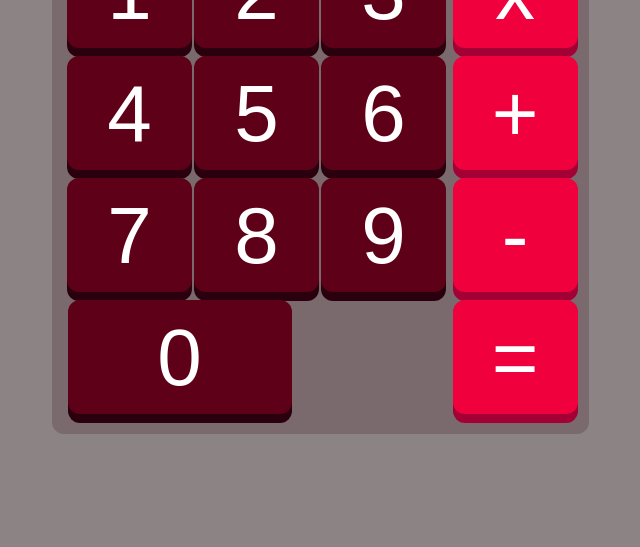
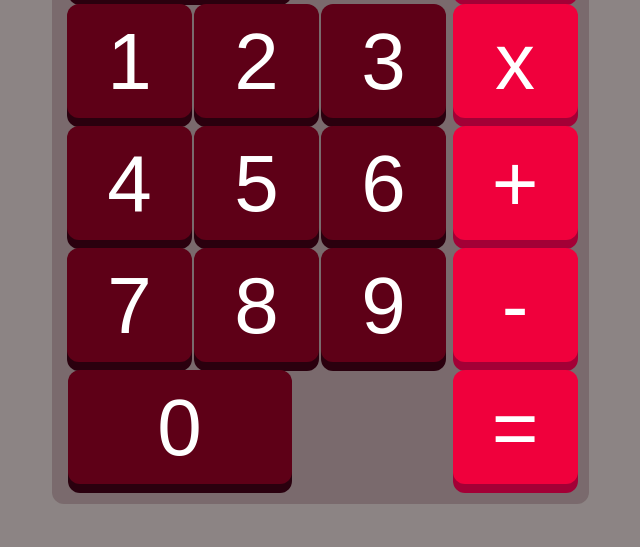
Before and after one commit to desanchezh/calculator, a plain HTML site: page index.html in a window 1280 px wide. Shown: the part 349-896 px from the top of the page, without its empty margins (168-808 px from the left). Before the commit the page ends 826 px from the top, so only its background shows below. Drawn offline with Linux system fonts and the light colour scheme.

Commit message:
Increase padding in body

```diff
--- a/styles.css
+++ b/styles.css
@@ -9,7 +9,7 @@ body {
     width: 120vh;
     background: rgb(140, 132, 132);
     font-family: Verdana, Geneva, Tahoma, sans-serif;
-    padding-top: 10px;
+    padding-top: 80px;
 }
 
 #calcContainer {
```
